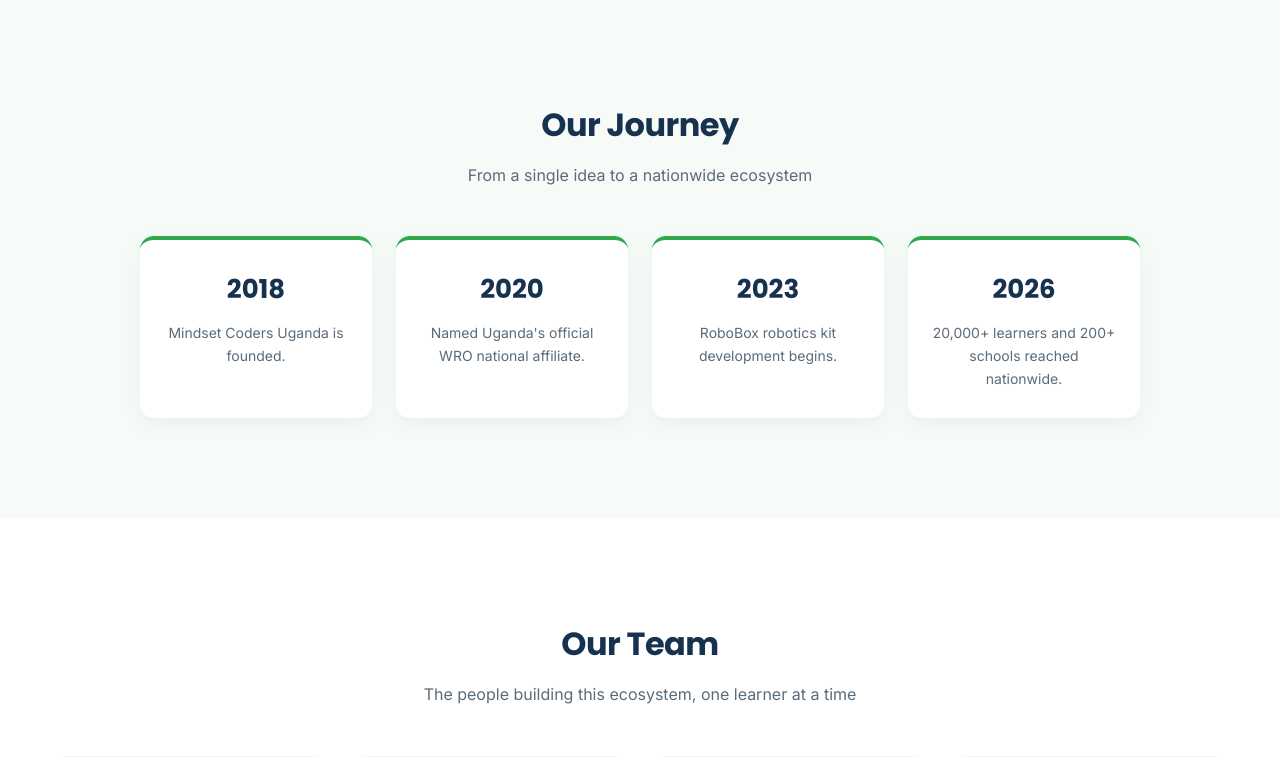
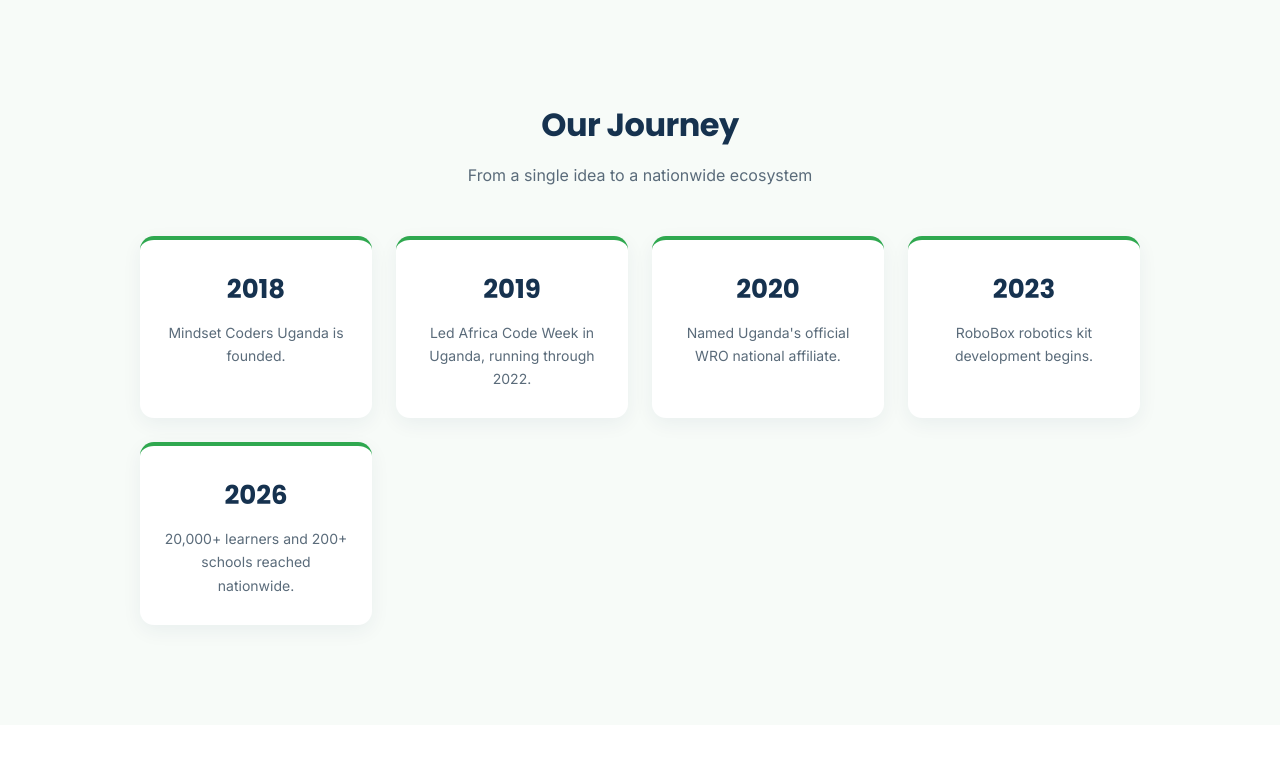
Before and after one commit to MarthaMuronji/Mindset-Coders, a Django app: page /about/ in a window 1280 px wide. Shown: the part 2822-3579 px from the top of the page. Run offline with Django 5.2, Linux system fonts and the light colour scheme.

Commit message:
Add Africa Code Week to About page timeline

```diff
--- a/static/css/style.css
+++ b/static/css/style.css
@@ -702,6 +702,7 @@
 .reveal-delay-2 { transition-delay: 0.2s; }
 .reveal-delay-3 { transition-delay: 0.3s; }
 .reveal-delay-4 { transition-delay: 0.4s; }
+.reveal-delay-5 { transition-delay: 0.5s; }
 
 /* ===== Pathway sequential reveal ===== */
 .pathway-step {
--- a/templates/about.html
+++ b/templates/about.html
@@ -93,6 +93,12 @@
             <span class="timeline-year">2018</span>
             <p>Mindset Coders Uganda is founded.</p>
         </div>
+
+        <div class="timeline-item reveal reveal-delay-2">
+    <span class="timeline-year">2019</span>
+    <p>Led Africa Code Week in Uganda, running through 2022.</p>
+</div>
+
         <div class="timeline-item reveal reveal-delay-2">
             <span class="timeline-year">2020</span>
             <p>Named Uganda's official WRO national affiliate.</p>
```
